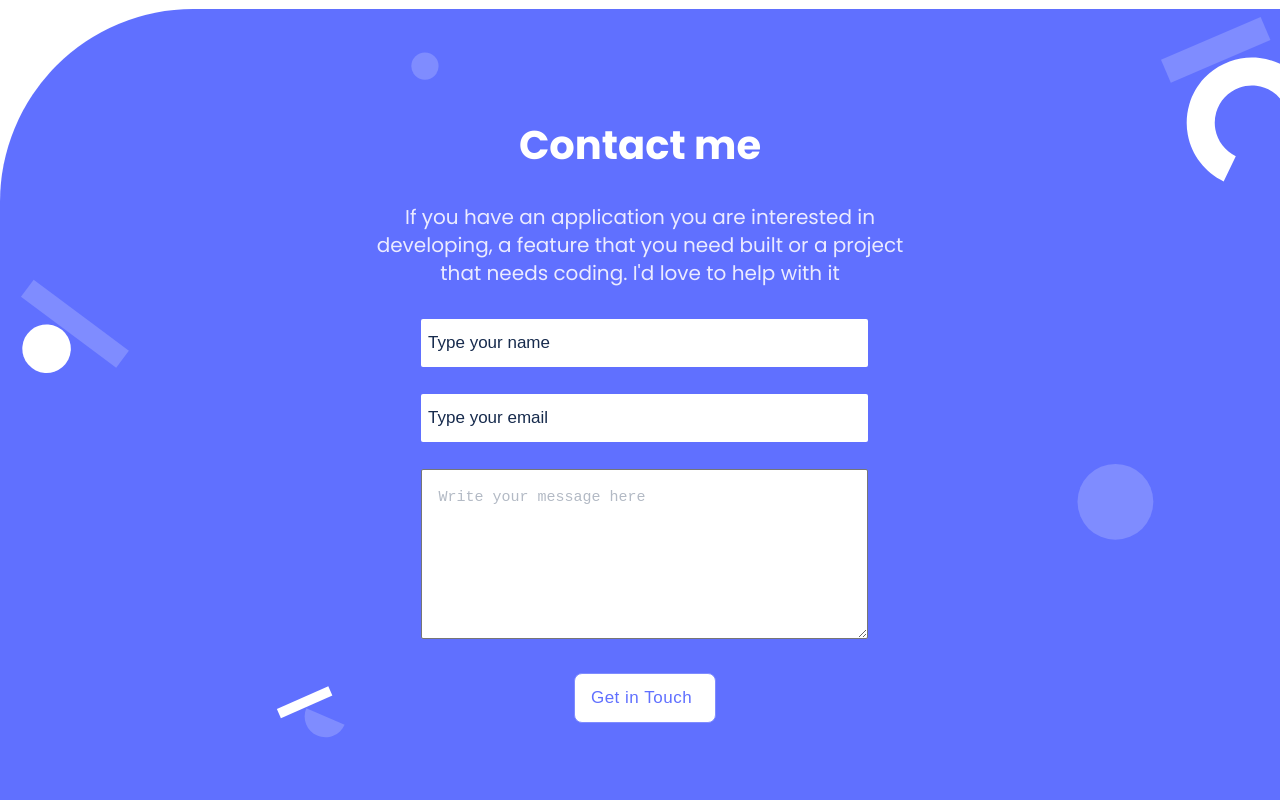
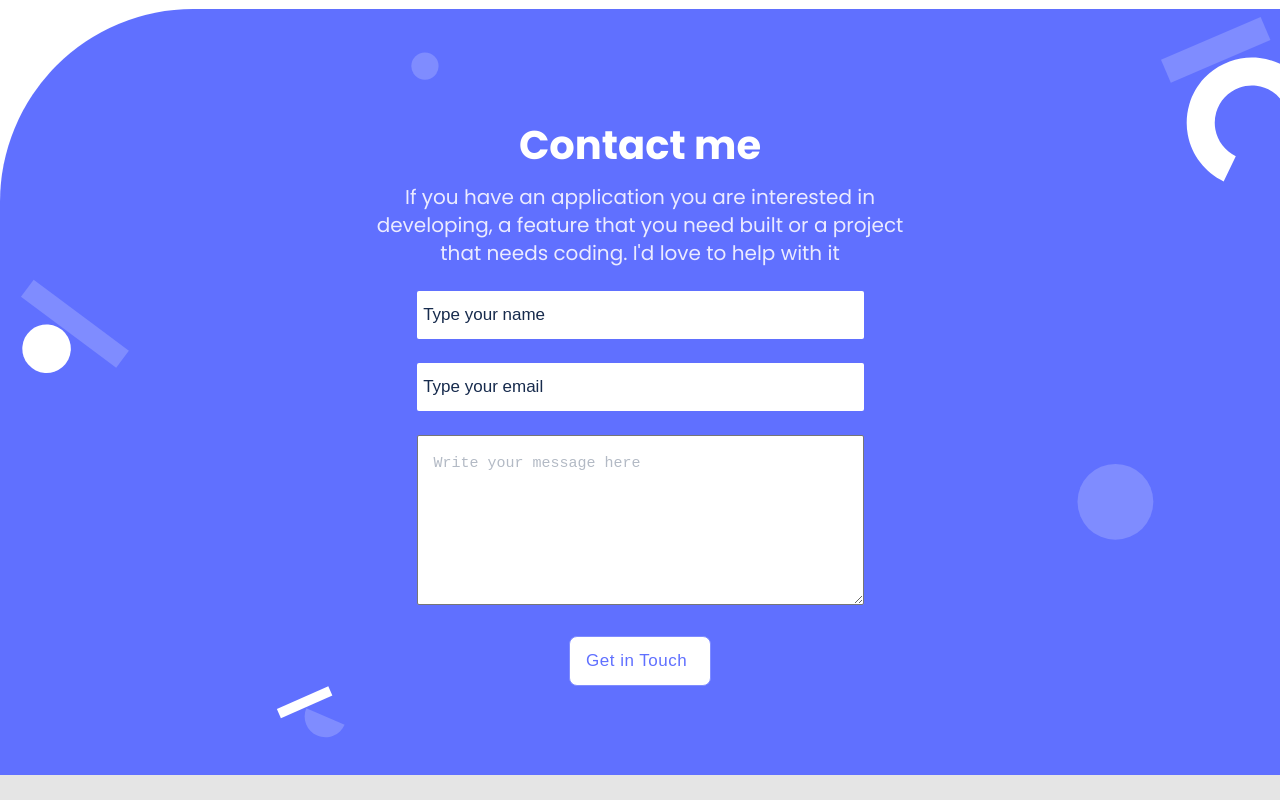
Before and after one commit to jlcarrascof/Junior-Garcia, a website: page index.html in a window 1280 px wide. Shown: the part 3738-4538 px from the top of the page. After the commit the page ends 4513 px from the top, so only its background shows below. Drawn offline with Linux system fonts and the light colour scheme.

Commit message:
Fix form section to match template

```diff
--- a/src/styles/style.css
+++ b/src/styles/style.css
@@ -678,13 +678,17 @@ footer {
 
   .contact-me p {
     max-width: 45ch;
+    margin: 0;
   }
 
   .contact-me__form {
     max-width: 447px;
     display: grid;
-    gap: 27px;
-    margin-left: 4rem
+    gap: 1.5rem;
+    justify-items: stretch;
+    align-items: center;
+    justify-self: center;
+    margin: 0.75rem auto;
   }
 
   #email,
```
